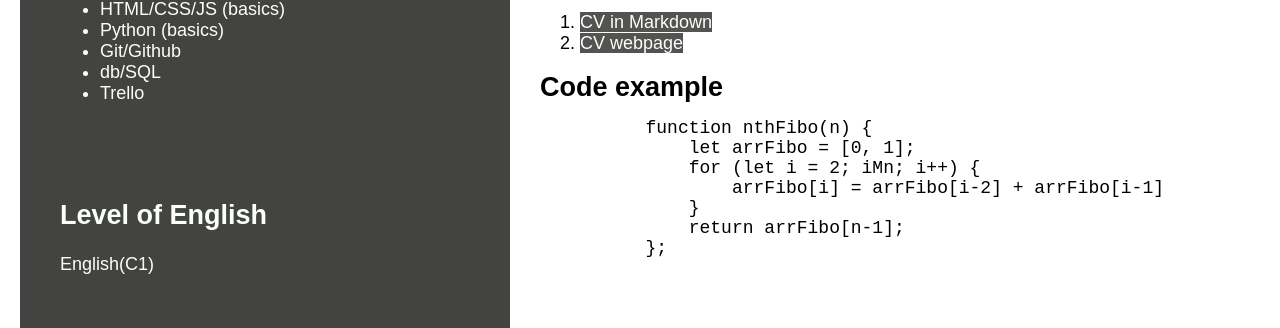
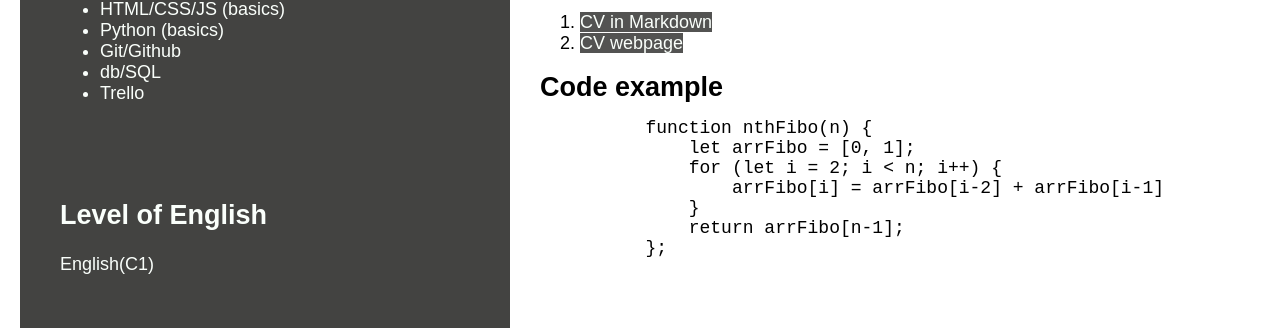
Before and after one commit to nadilova/rsschool-cv, a plain HTML site: page index.html in a window 1280 px wide. Shown: the part 795-1123 px from the top of the page. Drawn offline with Linux system fonts and the light colour scheme.

Commit message:
fix: brush up the code try 3

```diff
--- a/index.html
+++ b/index.html
@@ -114,7 +114,7 @@
                                 <code class="code">
                                     function nthFibo(n) {
                                         let arrFibo = [0, 1];
-                                        for (let i = 2; iMn; i++) {
+                                        for (let i = 2; i < n; i++) {
                                             arrFibo[i] = arrFibo[i-2] + arrFibo[i-1]
                                         }
                                         return arrFibo[n-1];
```
